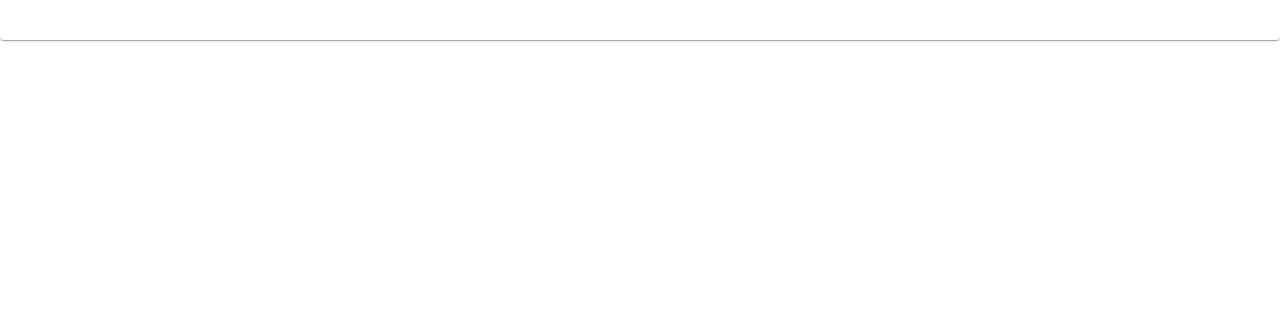
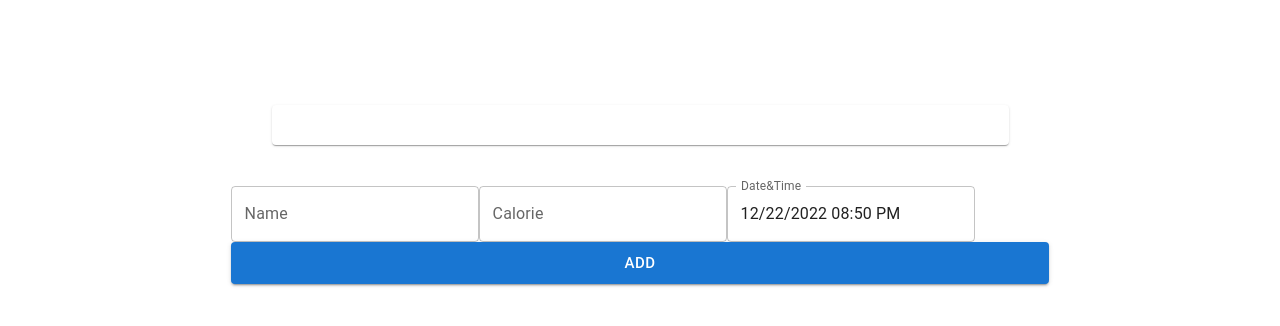
Before and after one commit to tanvirtareq/Calorie, a React (Create React App) app: page / in a window 1280 px wide. Shown: the top 326 px of the page. Built offline with nearby package versions, Linux system fonts and the light colour scheme.

Commit message:
manage food entries

```diff
--- a/package.json
+++ b/package.json
@@ -6,9 +6,12 @@
     "@emotion/react": "^11.10.5",
     "@emotion/styled": "^11.10.5",
     "@mui/material": "^5.11.1",
+    "@mui/x-date-pickers": "^5.0.11",
     "@testing-library/jest-dom": "^5.16.5",
     "@testing-library/react": "^13.4.0",
     "@testing-library/user-event": "^13.5.0",
+    "dayjs": "^1.11.7",
+    "moment": "^2.29.4",
     "react": "^18.2.0",
     "react-dom": "^18.2.0",
     "react-scripts": "5.0.1",
--- /dev/null
+++ b/src/Food.js
@@ -0,0 +1,27 @@
+import  React, {useState} from 'react';
+import Card from '@mui/material/Card';
+import CardContent from '@mui/material/CardContent';
+import Typography from '@mui/material/Typography';
+
+function Food(props) {
+    console.log(props.data.datentime);
+    return (
+        <div>
+            <Card sx={{ minWidth: 100, maxHeight: 300, overflow: "auto" }}>
+                <CardContent>
+                    <Typography>
+                        Date & time: {props.data.datentime.format()}
+                    </Typography>
+                    <Typography>
+                        Name: {props.data.name}
+                    </Typography>
+                    <Typography>
+                        Calorie: {props.data.calorie}
+                    </Typography>
+                </CardContent>
+            </Card>
+        </div>
+    );
+}
+
+export default Food;
--- a/src/FoodEntry.js
+++ b/src/FoodEntry.js
@@ -1,19 +1,70 @@
 
-import * as React from 'react';
+import React, { useState } from 'react';
 import Card from '@mui/material/Card';
 import CardContent from '@mui/material/CardContent';
+import Food from './Food';
+import Typography from '@mui/material/Typography';
+import TextField from '@mui/material/TextField';
+import Button from '@mui/material/Button';
+import { DateTimePicker } from '@mui/x-date-pickers/DateTimePicker';
+import dayjs, { Dayjs } from 'dayjs';
+import { LocalizationProvider } from '@mui/x-date-pickers/LocalizationProvider';
+import { AdapterDayjs } from '@mui/x-date-pickers/AdapterDayjs';
+
 
 
 function FoodEntry() {
-  return (
-    <div>
-        <Card sx={{ minWidth: 100, maxHeight:300, overflow:"auto" }}>
-            <CardContent>
+    const [foodList, setFoodList] = useState([]);
+    const [newFoodEntry, setNewFoodEntry] = useState({
+        datentime:dayjs()
+    });
 
-            </CardContent>
-        </Card>
-    </div>
-  );
+    const handleSubmit = (e) => {
+        newFoodEntry.calorie=parseFloat(newFoodEntry.calorie);
+        if(newFoodEntry.name && newFoodEntry.calorie && newFoodEntry.datentime.isValid())
+        {
+            setFoodList([...foodList, newFoodEntry]);
+        }
+
+    }
+    return (
+        <div style={{margin:"auto", display: "table", padding:"5%" }}>
+            <Card sx={{ minWidth: 10, maxHeight: 300, overflow: "auto", margin:'5%' }}>
+                <CardContent>
+                    {foodList.map((food) => (<Food data={food} />))}
+                </CardContent>
+            </Card>
+            <div style={{}}>
+                <TextField
+                    name='Name'
+                    variant='outlined'
+                    label='Name'
+                    value={newFoodEntry.name}
+                    onChange={(e) => setNewFoodEntry({ ...newFoodEntry, name: e.target.value })}
+
+                />
+                <TextField
+                    name='Calorie'
+                    variant='outlined'
+                    label='Calorie'
+                    value={newFoodEntry.calorie}
+                    onChange={(e) => setNewFoodEntry({ ...newFoodEntry, calorie: e.target.value })}
+
+                />
+                <LocalizationProvider dateAdapter={AdapterDayjs}>
+                    <DateTimePicker
+                        label="Date&Time"
+                        name='Date&Time'
+                        value={newFoodEntry.datentime}
+                        onChange={(e) => setNewFoodEntry({ ...newFoodEntry, datentime: e})}
+                        renderInput={(params) => <TextField {...params} />}
+                    />
+                </LocalizationProvider>
+
+                <Button variant='contained' color='primary' size='large' fullWidth onClick={handleSubmit}>Add</Button>
+            </div>
+        </div>
+    );
 }
 
 export default FoodEntry;
```
Also changed, not shown: 1 other file (tests, documents, lock files or other folders).
